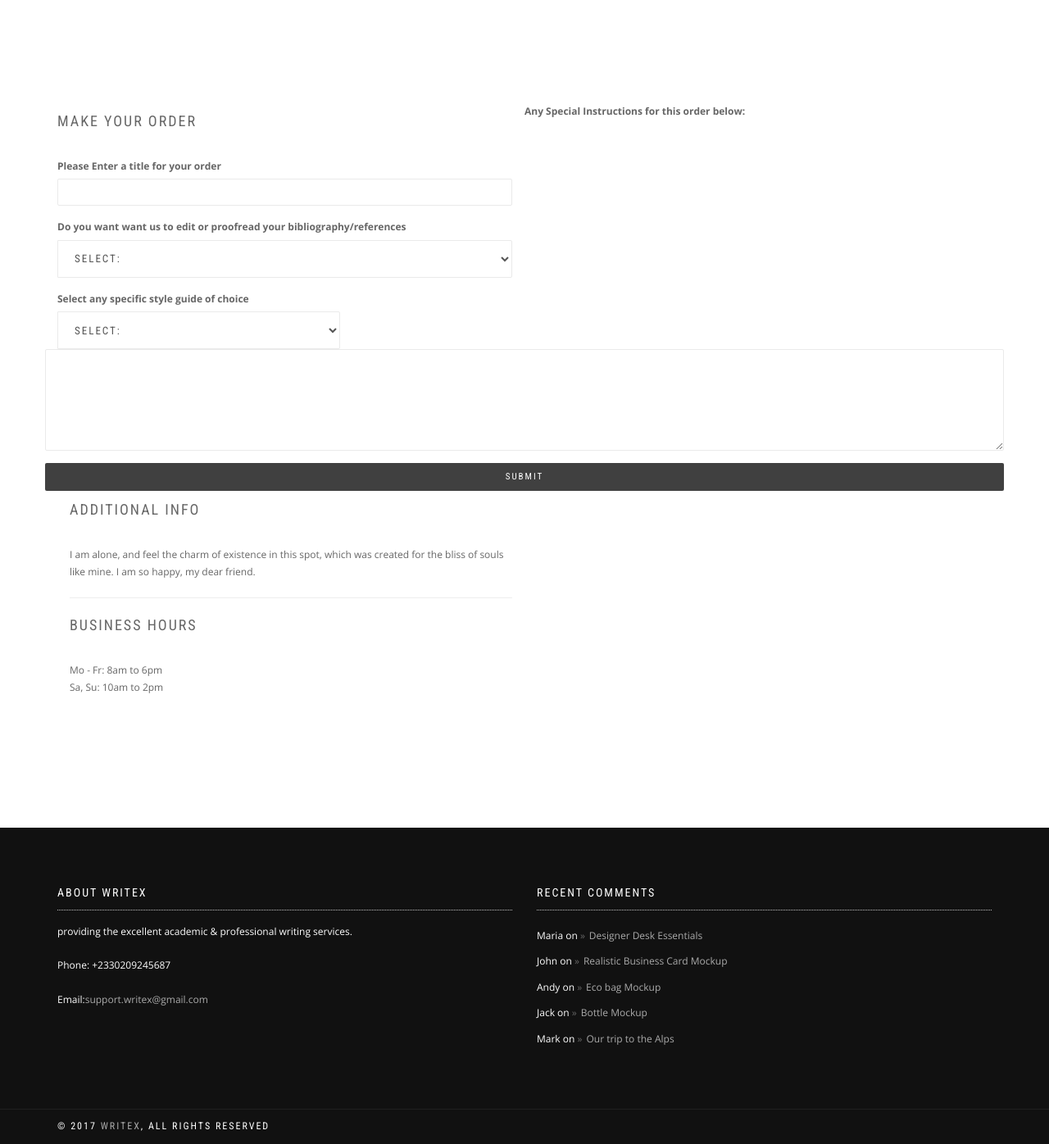
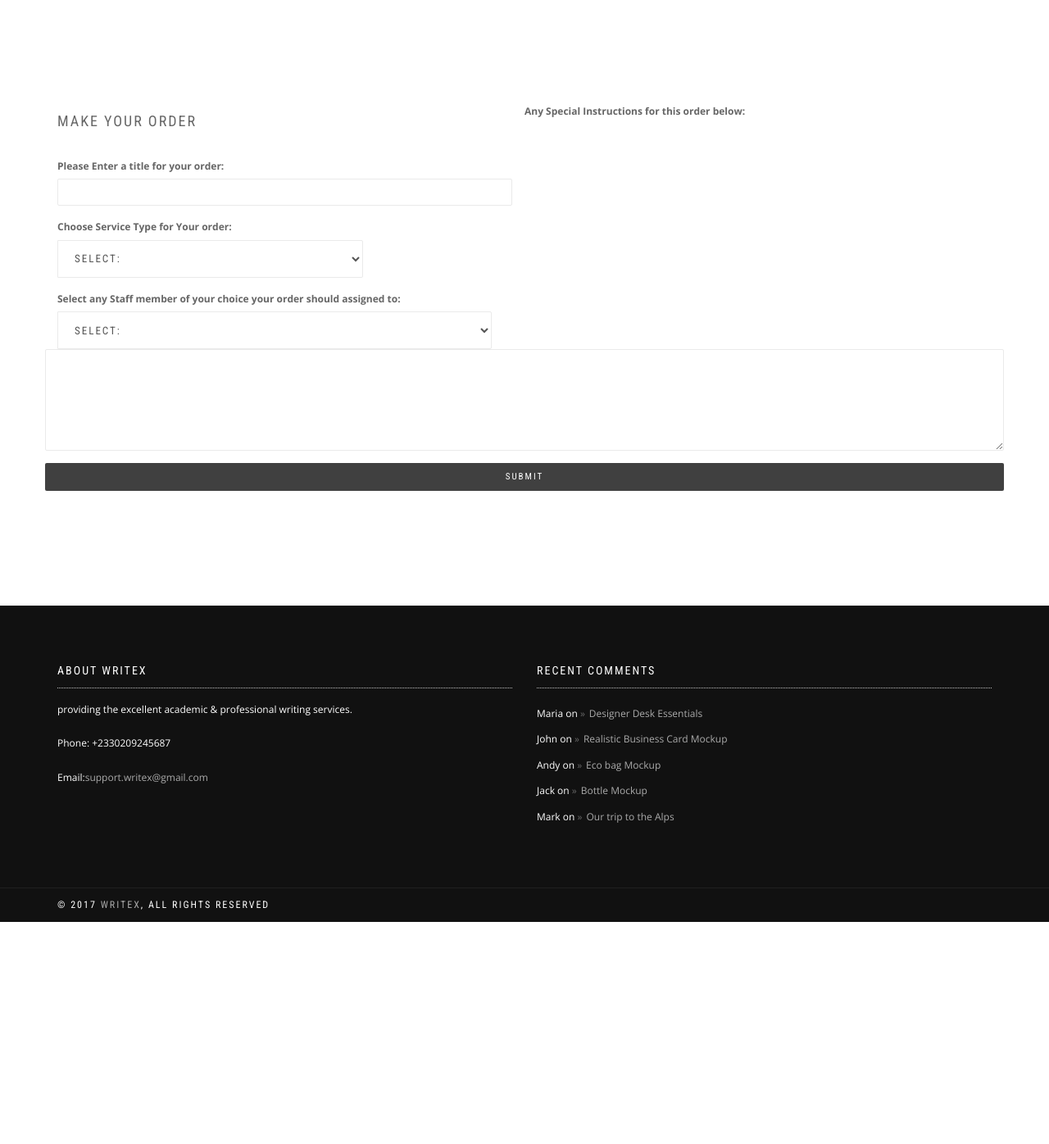
Before and after one commit to Team3-WriteX/WriteX, a PHP site: page /servicerequest.php in a window 1280 px wide. Shown: the part 521-1917 px from the top of the page at 82% size. After the commit the page ends 1646 px from the top, so only its background shows below. Run offline with PHP 8.4, Linux system fonts and the light colour scheme; some libraries are stand-ins or nearby versions; some web fonts are replaced.

Commit message:
front end service request

```diff
--- a/menu.php
+++ b/menu.php
@@ -61,7 +61,7 @@
       <nav class="navbar navbar-custom navbar-fixed-top navbar-transparent" role="navigation">
         <div class="container">
           <div class="navbar-header">
-            <button class="navbar-toggle" type="button" data-toggle="collapse" data-target="#custom-collapse"><span class="sr-only">Toggle navigation</span><span class="icon-bar"></span><span class="icon-bar"></span><span class="icon-bar"></span></button><a class="navbar-brand" href="index.html">Titan</a>
+            <button class="navbar-toggle" type="button" data-toggle="collapse" data-target="#custom-collapse"><span class="sr-only">Toggle navigation</span><span class="icon-bar"></span><span class="icon-bar"></span><span class="icon-bar"></span></button><a class="navbar-brand" href="index.html">Writex</a>
           </div>
           <div class="collapse navbar-collapse" id="custom-collapse">
             <ul class="nav navbar-nav navbar-right">
@@ -150,7 +150,7 @@
               </li>
 
 
-              <li ><a  href="#" >Service Request</a></li>
+              <li ><a  href="servicerequest.php" >Service Request</a></li>
             </ul>
           </div>
         </div>
--- a/servicerequest.php
+++ b/servicerequest.php
@@ -20,22 +20,22 @@
                 <h4 class="font-alt">Make Your Order</h4><br/>
                 <form id="orderForm" role="form" method="post" action="#">
                   <div class="form-group">
-                    <label  for="name">Please Enter a title for your order</label>
+                    <label  for="name">Please Enter a title for your order:</label>
                     <input class="form-control" type="text" id="name" name="name" required="required" data-validation-required-message="Please enter the title of your order."/>
                     <p class="help-block text-danger"></p>
                   </div>
                   <div class="form-group">
                   <div class="input-group">
-                  <label  for="bibliography">Do you want want us to edit or proofread your bibliography/references</label>
-                    <select class="form-control input-lg" id="bibliography" name="bibliography" type="text" required="required">
+                  <label  for="service_type">Choose Service Type for Your order: </label>
+                    <select class="form-control input-lg" id="service_type" name="service_type" type="text" required="required">
                       <option value="bibliography" disabled="" selected="">Select:</option>
-                      <option value="yes and I will tell you my style guide">Yes and I will tell you my style guide</option>
-                      <option value="Not Applicable">Not Applicable</option>
+                      <option value="id1">Academic</option>
+                      <option value="id2">Professional</option>
                     </select>
                   </div>
                 </div>
                 <div class="input-group">
-                  <label  for="style"> Select any specific style guide of choice </label>
+                  <label  for="style"> Select any Staff member of your choice your order should assigned to: </label>
                     <select class="form-control input-lg" id="style" name="style" type="text" required="required">
                       <option value="style" disabled="" selected="">Select:</option>
                       <option value="APA">APA</option>
@@ -47,26 +47,17 @@
                 </div>
 
                   <div class="form-group">
-                  <label  for="style"> Any Special Instructions for this order below:</label>
+                  <label for="specification"> Any Special Instructions for this order below:</label>
                     <textarea class="form-control" rows="7" id="specification" name="specification"  required="required" data-validation-required-message="Please enter your message."></textarea>
                     <p class="help-block text-danger"></p>
                   </div>
                   <div class="text-center">
-                    <button class="btn btn-block btn-round btn-d" id="cfsubmit" type="submit">Submit</button>
+                    <button class="btn btn-block btn-round btn-d" id="desc" type="submit">Submit</button>
                   </div>
                 </form>
-                <div class="ajax-response font-alt" id="contactFormResponse"></div>
+                <div class="ajax-response font-alt" id="desc"></div>
               </div>
-              <div class="col-sm-6">
-                <h4 class="font-alt">Additional info</h4><br/>
-                <p>I am alone, and feel the charm of existence in this spot, which was created for the bliss of souls like mine. I am so happy, my dear friend.</p>
-                <hr/>
-                <h4 class="font-alt">Business Hours</h4><br/>
-                <ul class="list-unstyled">
-                  <li>Mo - Fr: 8am to 6pm</li>
-                  <li>Sa, Su: 10am to 2pm</li>
-                </ul>
-              </div>
+
             </div>
           </div>
         </section>
```
